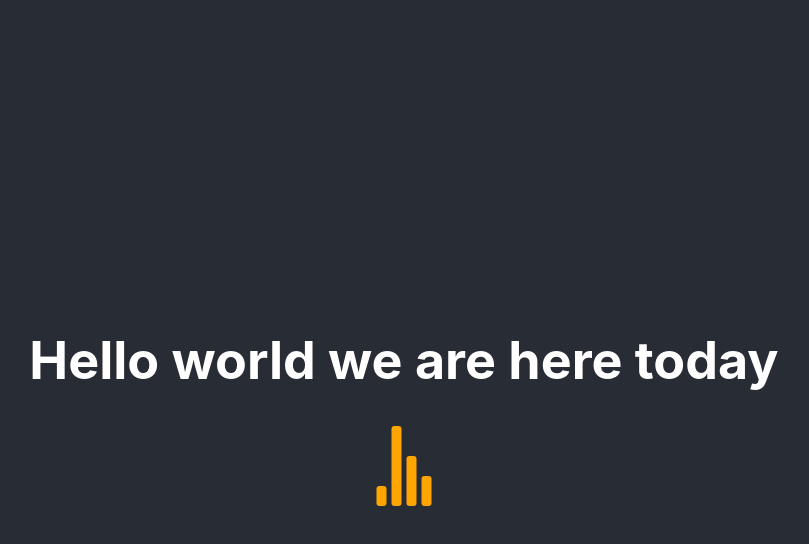
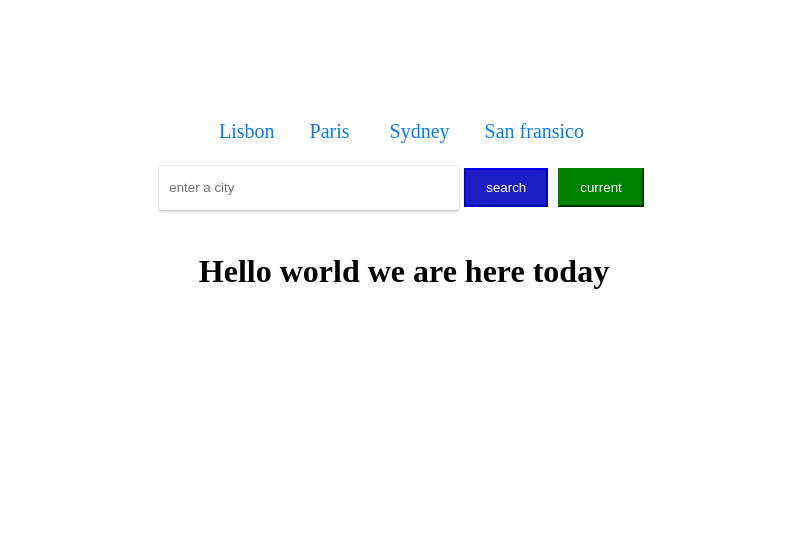
Before and after one commit to Dammy36/weather2-react, a React (Create React App) app: page / in a window 1280 px wide. Shown: the top 544 px of the page, without its empty margins (236-1045 px from the left). Built offline with nearby package versions, Linux system fonts and the light colour scheme; no server answers.

Commit message:
added form input in App JS and changed the background color in App CSS

```diff
--- a/src/App.css
+++ b/src/App.css
@@ -1,38 +1,55 @@
 .App {
   text-align: center;
+  padding: 70px;
+  margin: 50px;
+  border: 1px;
+  color: black;
 }
 
-.App-logo {
-  height: 40vmin;
-  pointer-events: none;
+
+
+.App-header ul {
+margin: 0;
+padding: 0
+;
 }
+li{
 
-@media (prefers-reduced-motion: no-preference) {
-  .App-logo {
-    animation: App-logo-spin infinite 20s linear;
-  }
+  display: inline;
+    margin: 10px 20px;
+    list-style: none;
+    margin-left: 15px;
+    font-size: 20px;
+
 }
+a {
+  color: #007bff;
+  text-decoration: none;
+  background-color: initial;
+}
+form{
+  padding: 20px;
 
-.App-header {
-  background-color: #282c34;
-  min-height: 100vh;
-  display: flex;
-  flex-direction: column;
-  align-items: center;
-  justify-content: center;
-  font-size: calc(10px + 2vmin);
+}
+input{
+border-radius: 2px;
+  border: none;
+  box-shadow: 0 2px 2px 0 rgb(0 0 0 / 16%), 0 0 0 1px rgb(0 0 0 / 8%);
+  height: 44px;
+  outline: 0;
+  padding: 10px;
+  width: 300px;
+
+}
+button{
+  padding:  10px 20px;
+  margin: 5px;
+  background-color: rgb(30, 30, 197);
+  border-color: blue;
+  color: #fff;
+}
+.current{
+  background-color: green;
+  border-color: green;
   color: white;
 }
-
-.App-link {
-  color: #61dafb;
-}
-
-@keyframes App-logo-spin {
-  from {
-    transform: rotate(0deg);
-  }
-  to {
-    transform: rotate(360deg);
-  }
-}
--- a/src/App.js
+++ b/src/App.js
@@ -7,6 +7,17 @@ function App( ) {
   return (
     <div className="App">
       <header className="App-header">
+        <ul >
+          <li><a href="/">Lisbon</a></li>
+          <li><a href="/">Paris</a> </li>
+          <li><a href="/">Sydney</a></li>
+          <li><a href="/">San fransico</a></li>
+        </ul>
+        <form>
+          <input type="search" placeholder='enter a city' />
+          <button>search</button>
+          <button className="current">current</button>
+        </form>
 
         <h1>
           Hello world we are here today
--- a/src/Weather.js
+++ b/src/Weather.js
@@ -1,6 +1,6 @@
 import React from "react"
 import axios from "axios";
-import { Audio } from 'react-loader-spinner';
+
 export default function Weather(props) {
 
     function handleSubmit (response) {
@@ -16,15 +16,7 @@ export default function Weather(props) {
 
 
     return (
-        <Audio
-  height="80"
-  width="80"
-  radius="9"
-  color="orange"
-  ariaLabel="loading"
-  wrapperStyle
-  wrapperClass
-/>
+    <div></div>
 
     )
 }
--- a/src/index.css
+++ b/src/index.css
@@ -1,13 +1,4 @@
 body {
   margin: 0;
-  font-family: -apple-system, BlinkMacSystemFont, 'Segoe UI', 'Roboto', 'Oxygen',
-    'Ubuntu', 'Cantarell', 'Fira Sans', 'Droid Sans', 'Helvetica Neue',
-    sans-serif;
-  -webkit-font-smoothing: antialiased;
-  -moz-osx-font-smoothing: grayscale;
+
 }
-
-code {
-  font-family: source-code-pro, Menlo, Monaco, Consolas, 'Courier New',
-    monospace;
-}
```
